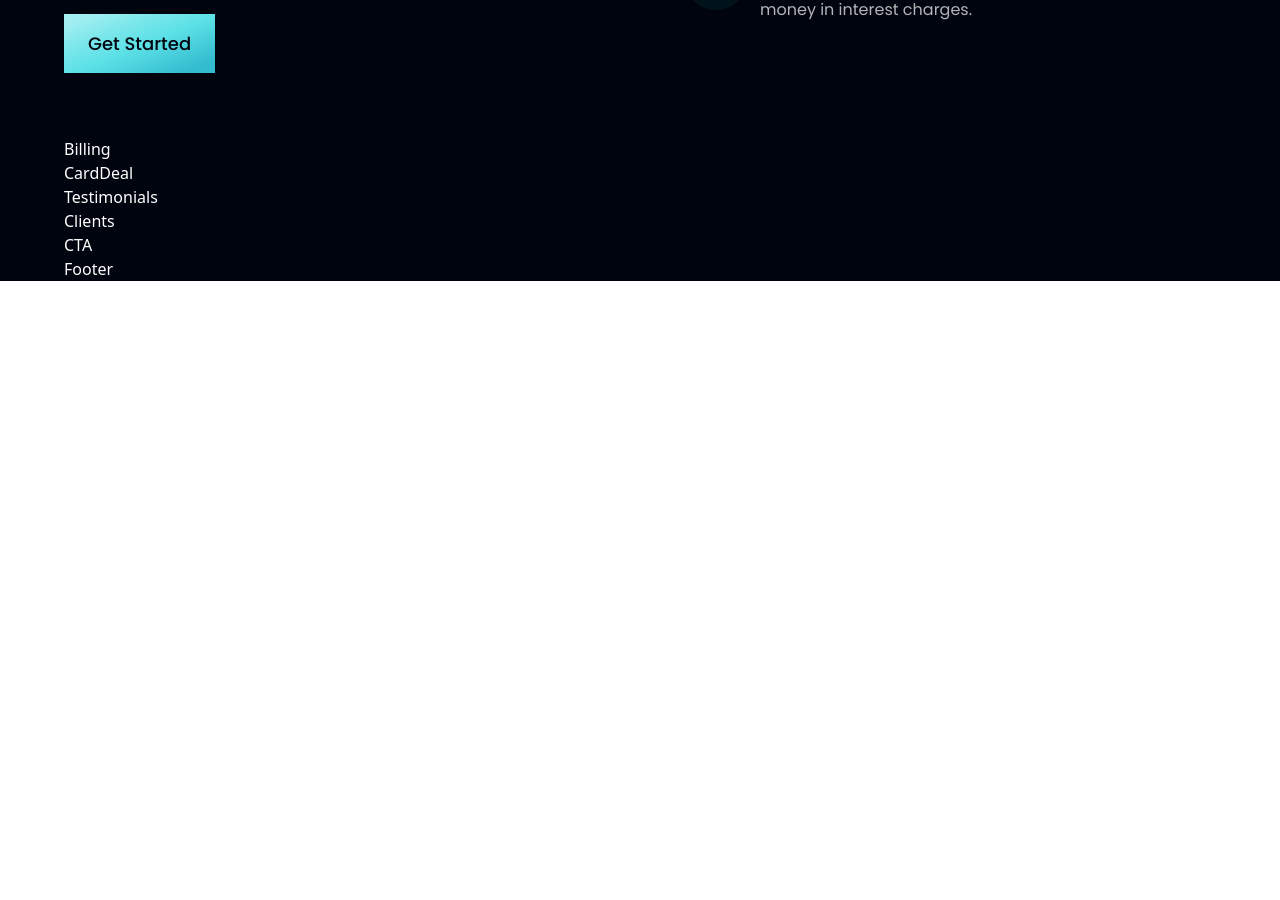
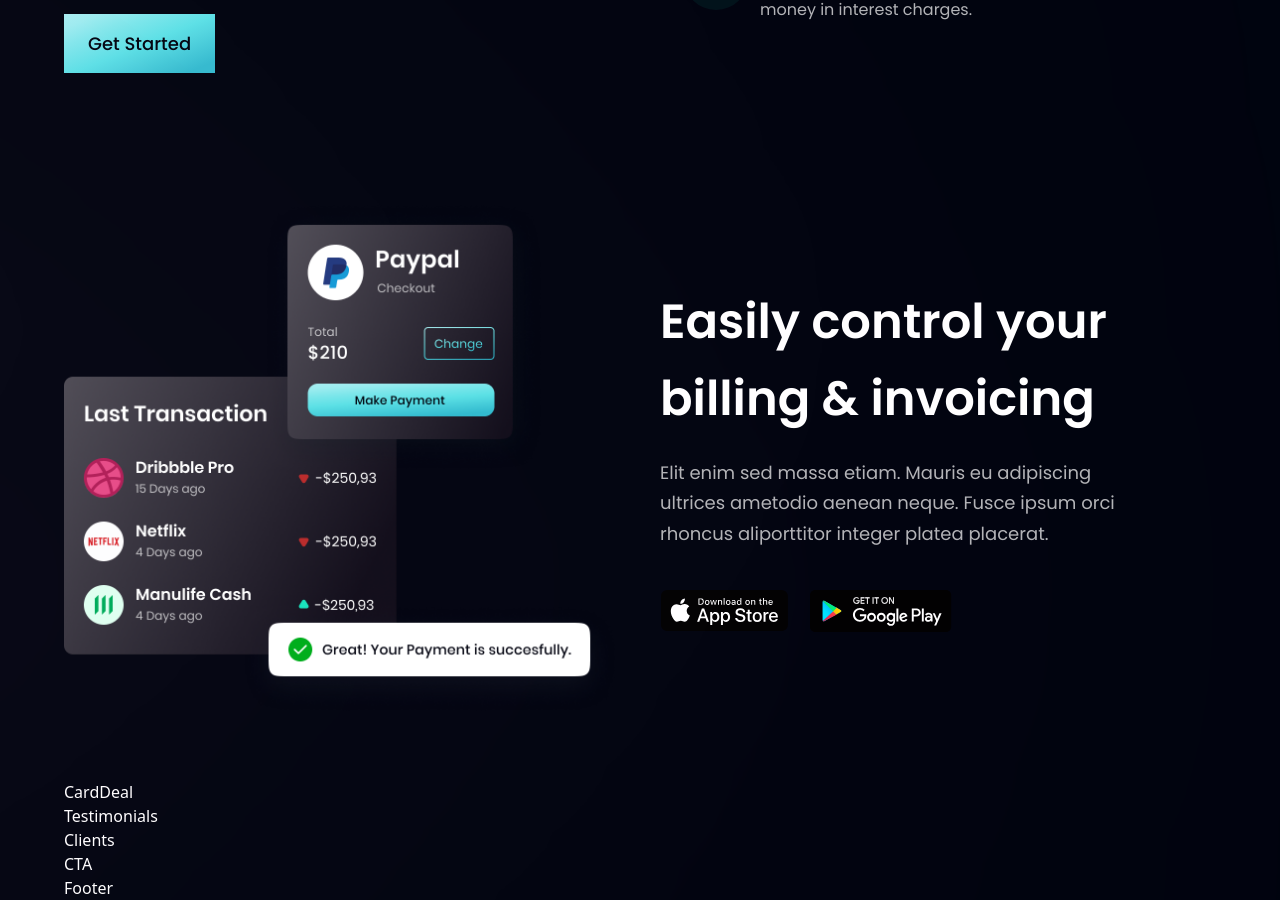
Before and after one commit to Uzayn/Hoobank, a React (Vite) app in the folder bank_webapp/: page / in a window 1280 px wide. Shown: the part 1406-2306 px from the top of the page. Before the commit the page ends 1687 px from the top, so only its background shows below. Built offline with nearby package versions, Linux system fonts and the light colour scheme.

Commit message:
Complete Billing section component

```diff
--- a/bank_webapp/src/components/Billing.jsx
+++ b/bank_webapp/src/components/Billing.jsx
@@ -1,8 +1,36 @@
 import React from 'react'
+import { apple, bill, google } from "../assets";
+import styles, { layout } from "../style";
 
 const Billing = () => {
   return (
-    <div>Billing</div>
+    <section id='product' className={layout.sectionReverse}>
+      <div className={layout.sectionImgReverse}>
+      <img src={bill} alt="billing" className="w-[100%] h-[100%] relative z-[5]" />
+
+      {/* gradient start */}
+      <div className="absolute z-[3] -left-1/2 top-0 w-[50%] h-[50%] rounded-full white__gradient" />
+      <div className="absolute z-[0] w-[50%] h-[50%] -left-1/2 bottom-0 rounded-full pink__gradient" />
+      {/* gradient end */}
+    </div>
+
+    <div className={layout.sectionInfo}>
+      <h2 className={styles.heading2}>
+        Easily control your <br className="sm:block hidden" /> billing &
+        invoicing
+      </h2>
+      <p className={`${styles.paragraph} max-w-[470px] mt-5`}>
+        Elit enim sed massa etiam. Mauris eu adipiscing ultrices ametodio
+        aenean neque. Fusce ipsum orci rhoncus aliporttitor integer platea
+        placerat.
+      </p>
+
+      <div className="flex flex-row flex-wrap sm:mt-10 mt-6">
+        <img src={apple} alt="google_play" className="w-[128.86px] h-[42.05px] object-contain mr-5 cursor-pointer" />
+        <img src={google} alt="google_play" className="w-[144.17px] h-[43.08px] object-contain cursor-pointer" />
+      </div>
+    </div>
+    </section>
   )
 }
 
```
